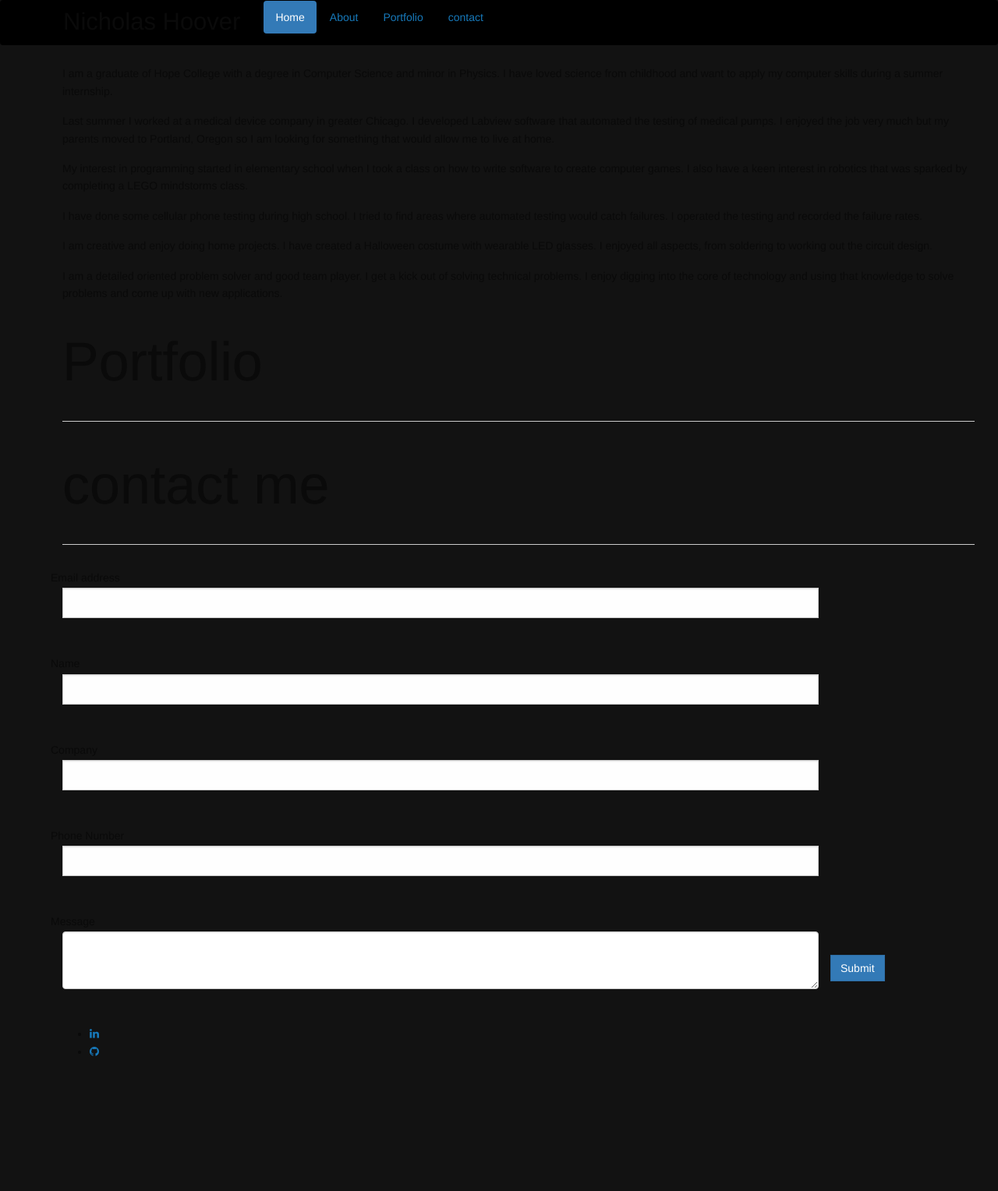
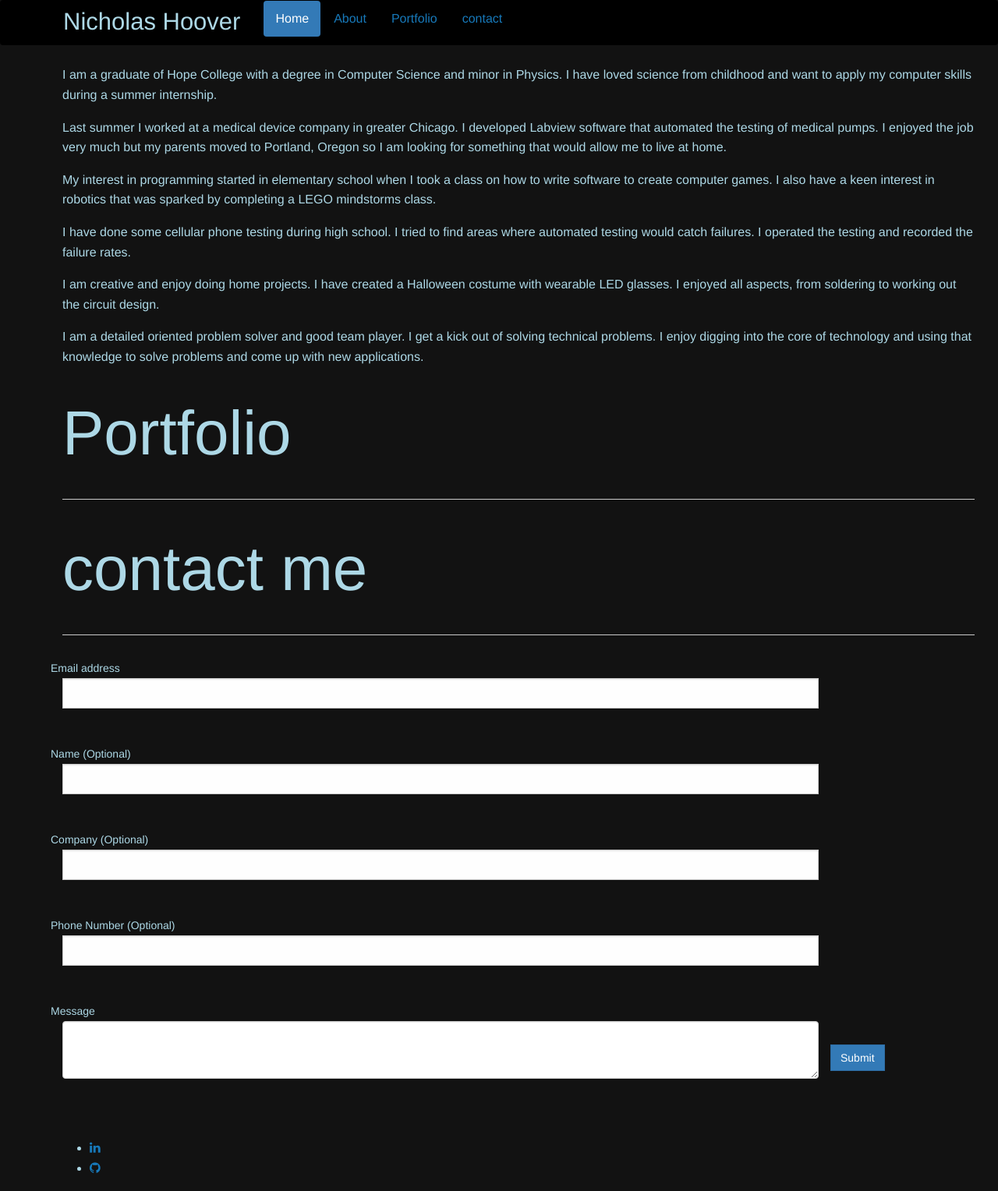
Before and after one commit to nicholasH/NicksWebsite, a Django app: page / in a window 1280 px wide. Shown: the whole page at 78% size. Before the commit the page ends 1355 px from the top, so only its background shows below. Run offline with Django 3.2, Linux system fonts and the light colour scheme; some libraries are stand-ins or nearby versions.

Commit message:
added base

```diff
--- a/homepage/static/homepage/style.css
+++ b/homepage/static/homepage/style.css
@@ -6,14 +6,10 @@
 
 
 }
-html
+html,body
 {
    font-size: 1em ;
    color: lightBlue;
-
-}
-
-body {
     background-color: #121212  !important;
 
 }
--- /dev/null
+++ b/homepage/templates/homepage/base.html
@@ -0,0 +1,17 @@
+<!DOCTYPE html>
+{% load static %}
+
+    <head>
+        <link rel="stylesheet" href="https://maxcdn.bootstrapcdn.com/bootstrap/3.3.6/css/bootstrap.min.css">
+        <link rel="stylesheet" href="https://cdn.jsdelivr.net/foundation/6.2.0/foundation.min.css">
+        <link rel="stylesheet" href="https://cdnjs.cloudflare.com/ajax/libs/animate.css/3.5.1/animate.min.css">
+        <link rel="stylesheet" href="https://maxcdn.bootstrapcdn.com/font-awesome/4.2.0/css/font-awesome.min.css">
+        <link rel="stylesheet" type="text/css" href="{% static 'homepage/style.css' %}"/>
+
+    </head>
+<body>
+            {% block content %}
+            {% endblock %}
+</body>
+
+</html>
--- a/homepage/templates/homepage/porfolio.html
+++ b/homepage/templates/homepage/porfolio.html
@@ -1,12 +1,7 @@
-{% load static %}
+{% extends "homepage/base.html" %}
+{% block content %}
 
-<link rel="stylesheet" type="text/css" href="{% static 'homepage/style.css' %}"/>
-
-<link rel="stylesheet" href="https://maxcdn.bootstrapcdn.com/bootstrap/3.3.6/css/bootstrap.min.css">
-<link rel="stylesheet" href="https://cdn.jsdelivr.net/foundation/6.2.0/foundation.min.css">
-<link rel="stylesheet" href="https://cdnjs.cloudflare.com/ajax/libs/animate.css/3.5.1/animate.min.css">
-<link rel="stylesheet" href="https://maxcdn.bootstrapcdn.com/font-awesome/4.2.0/css/font-awesome.min.css">
-
+<body>
 
 <div class="navbar" style="background-color: black;">
 
@@ -66,7 +61,7 @@
         <p class="title ">contact me</p>
         <hr size="60">
 
-        <form action="" method="post">
+        <form action="#contact" method="post">
             {% csrf_token %}
 
 
@@ -82,23 +77,23 @@
                 <label for="InputEmail1">Email address</label>
 
                 <div class="col-xs-10">
-                    <input class="form-control" type="text" id="email-text-input" name="email" value="">
+                    <input class="form-control" type="text" id="email-text-input" name="email" value="" required>
                 </div>
             </div>
             <div class="form-group row">
-                <label for="InputName">Name</label>
+                <label for="InputName">Name (Optional)</label>
                 <div class="col-xs-10">
                     <input class="form-control" type="text" id="name-text-input"  name="contact_name" value="">
                 </div>
             </div>
             <div class="form-group row">
-                <label for="InputNompany">Company</label>
+                <label for="InputNompany">Company (Optional)</label>
                 <div class="col-xs-10">
                     <input class="form-control" type="text" id="company-text-input"  name="company" value="">
                 </div>
             </div>
             <div class="form-group row">
-                <label for="InputPhone">Phone Number</label>
+                <label for="InputPhone">Phone Number (Optional)</label>
                 <div class="col-xs-10">
                     <input class="form-control" type="number" id="Phone-number-input"  name="phone_number" value="">
                 </div>
@@ -106,7 +101,7 @@
             <div class="form-group row">
                 <label for="InputMessage">Message</label>
                 <div class="col-xs-10">
-                    <textarea class="form-control" id="message-text-input" rows="3" name="message" value=""></textarea>
+                    <textarea class="form-control" id="message-text-input" rows="3" name="message" value="" required></textarea>
                 </div>
                 <div class="form-group row">
                     <button type="submit" class="btn btn-primary">Submit</button>
@@ -133,3 +128,6 @@
             </ul>
         </div>
     </div>
+
+</body>
+{% endblock %}
--- a/homepage/views.py
+++ b/homepage/views.py
@@ -9,6 +9,7 @@ from django.contrib import messages
 
 def home(request):
     template_name = 'homepage/porfolio.html'
+
 
     if request.method == 'POST':
         form = businessCardForm(data=request.POST)
@@ -23,6 +24,8 @@ def home(request):
 
             biz.save()
             messages.success(request, 'Your password was updated successfully!')
+
+
         else:
             messages.warning(request, 'Please correct the error below.')
 
```
